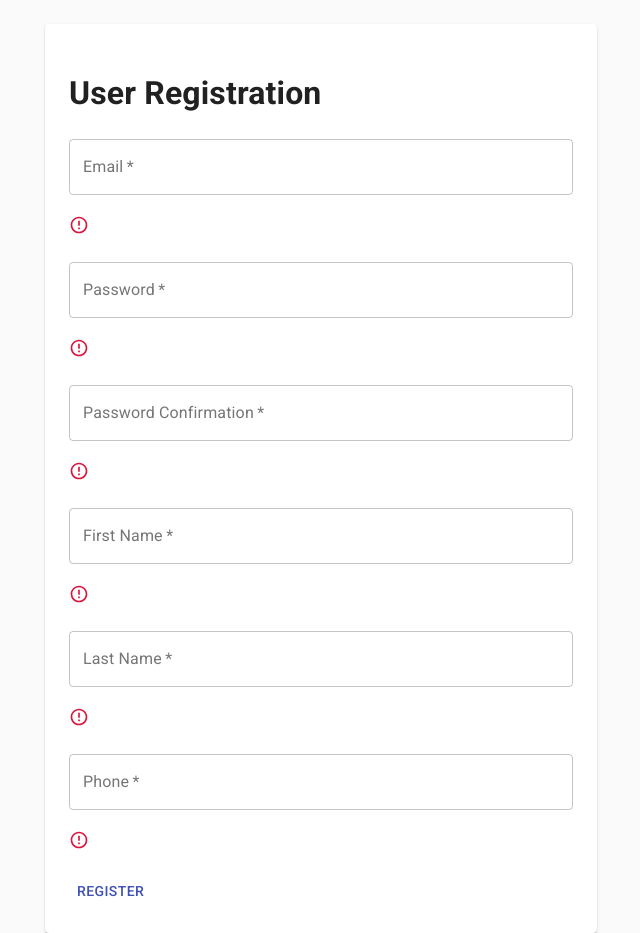
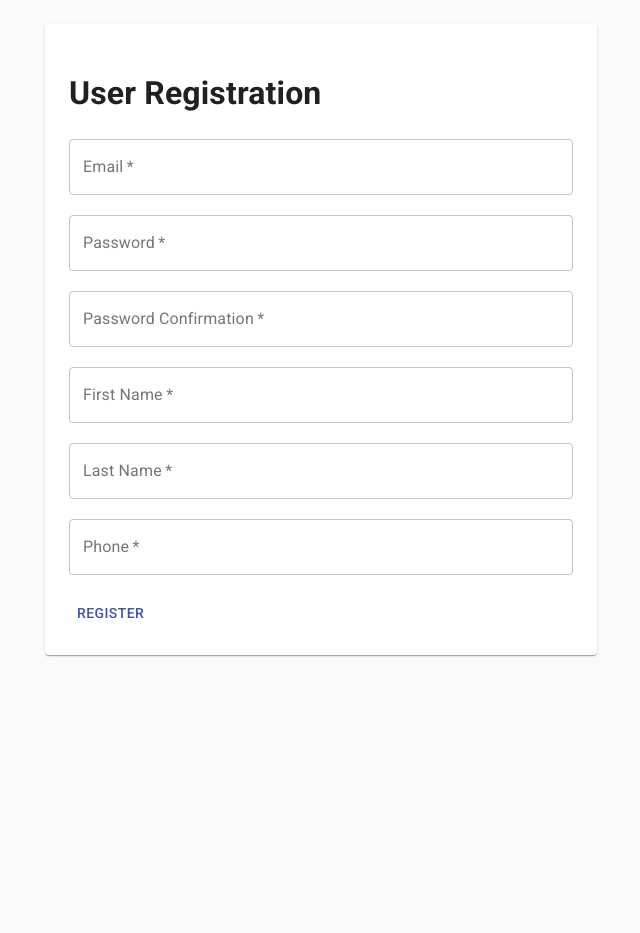
Before and after one commit to NatalieLouise91/T3A2-Skemi-FrontEnd, a React (Create React App) app: page /new-user in a window 1280 px wide. Shown: the whole page, without its empty margins (319-959 px from the left). After the commit the page ends 800 px from the top, so only its background shows below. Built offline with nearby package versions, Linux system fonts and the light colour scheme; no server answers.

Commit message:
fixed merge conflict with removed code from newuser component

```diff
--- a/src/components/User/NewUser.js
+++ b/src/components/User/NewUser.js
@@ -132,9 +132,12 @@ export default function NewUser() {
                      fullWidth
                      required
                   />
+
+                  {formErrors.email &&
                      <p className={classes.root}>
                         <ErrorOutlineIcon fontSize="small" /> {formErrors.email}
                      </p>
+                  }
 
                   <TextField
                      type="password"
@@ -148,9 +151,11 @@ export default function NewUser() {
                      fullWidth
                      required
                   />
+                  {formErrors.password &&
                      <p className={classes.root}>
                         <ErrorOutlineIcon fontSize="small" /> {formErrors.password}
                      </p>
+                  }
 
                   <TextField
                      type="password"
@@ -164,10 +169,13 @@ export default function NewUser() {
                      fullWidth
                      required
                   />
+
+                  {formErrors.password_confirmation &&
                      <p className={classes.root}>
                         <ErrorOutlineIcon fontSize="small" />{" "}
                         {formErrors.password_confirmation}
                      </p>
+                  }
 
                   <TextField
                      type="text"
@@ -181,10 +189,13 @@ export default function NewUser() {
                      fullWidth
                      required
                   />
+
+                  {formErrors.first_name &&
                      <p className={classes.root}>
                         <ErrorOutlineIcon fontSize="small" />{" "}
                         {formErrors.first_name}
                      </p>
+                  }
 
                   <TextField
                      type="text"
@@ -198,10 +209,13 @@ export default function NewUser() {
                      fullWidth
                      required
                   />
+
+                  {formErrors.last_name &&
                      <p className={classes.root}>
                         <ErrorOutlineIcon fontSize="small" />{" "}
                         {formErrors.last_name}
                      </p>
+                  }
 
                   <TextField
                      type="text"
@@ -215,9 +229,12 @@ export default function NewUser() {
                      fullWidth
                      required
                   />
+
+                  {formErrors.phone &&
                      <p className={classes.root}>
                         <ErrorOutlineIcon fontSize="small" /> {formErrors.phone}
                      </p>
+                  }
 
                   <Button onClick={handleSubmit} type="submit" color="primary">
                      Register
--- a/src/utils/stateReducer.js
+++ b/src/utils/stateReducer.js
@@ -67,10 +67,10 @@ export default function reducer(state, action) {
       // referenced in EditRosterForm.js
       case "updateRoster": {
          const roster = state.rosters.find(
-            (roster) => roster.id === action.data.id
+            (roster) => String(roster.id) === action.data.id
          );
          const theRest = state.rosters.filter(
-            (roster) => roster.id !== action.data.id
+            (roster) => String(roster.id) !== action.data.id
          );
          const updatedRoster = Object.assign(roster, action.data);
          return {
```
Lines whose indentation alone changed are shown as unchanged.
